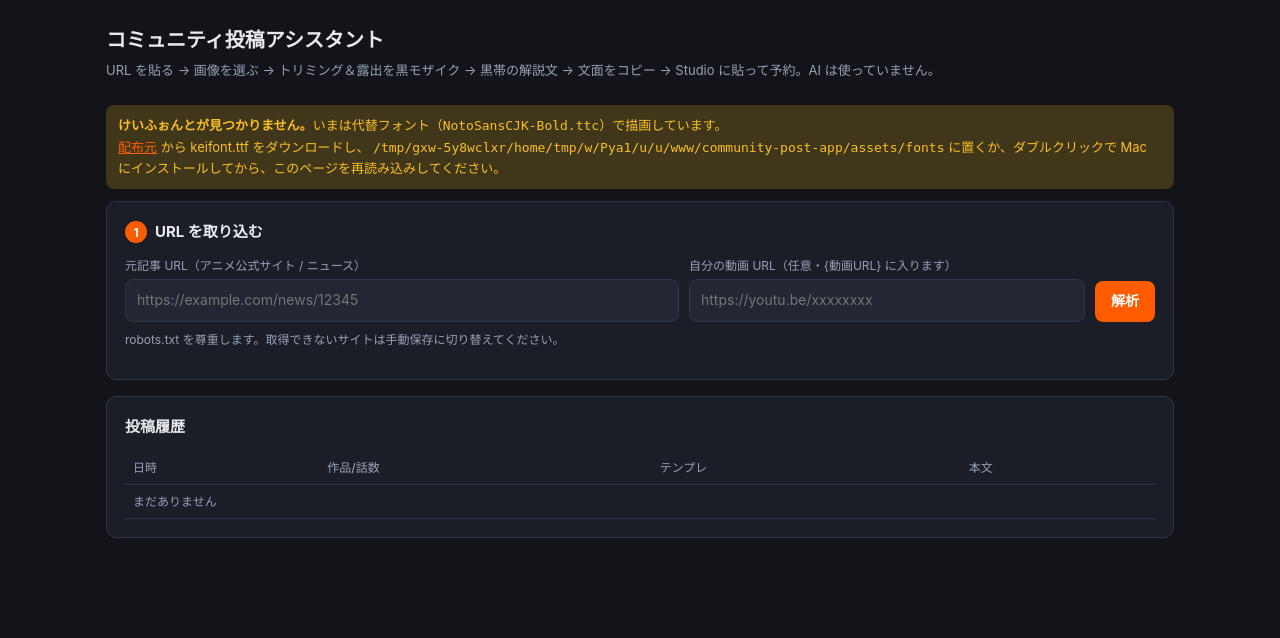
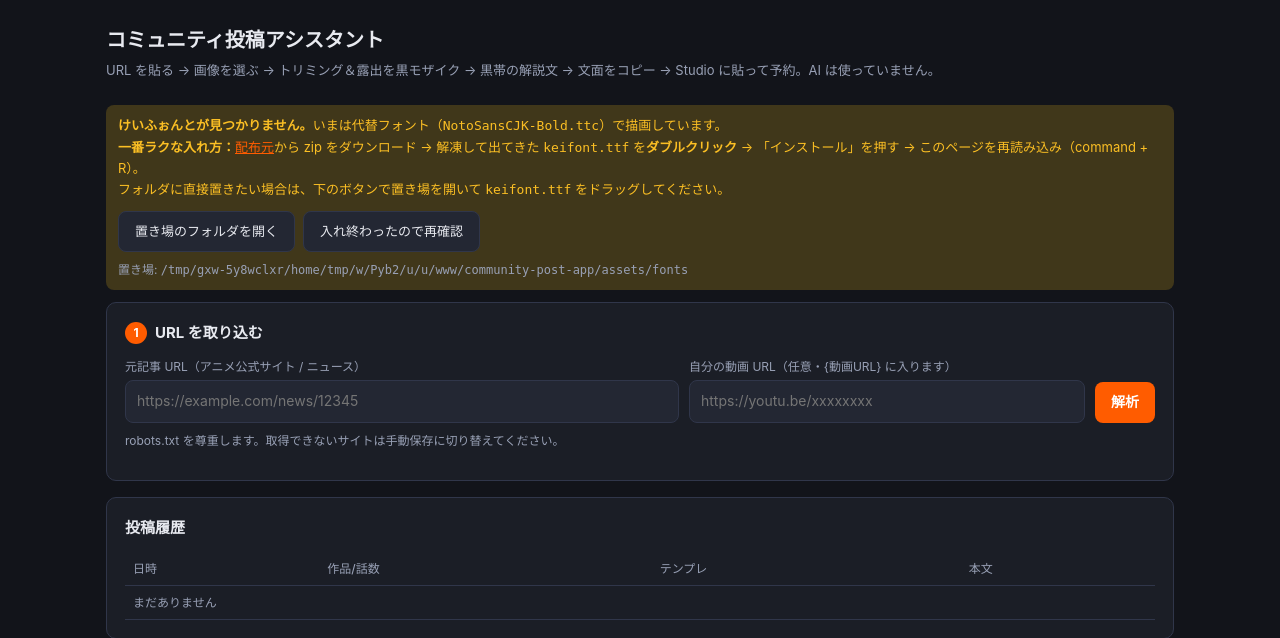
Before and after one commit to takuyam920408-ship-it/-, a FastAPI app: page / in a window 1280 px wide. Shown: the top 638 px of the page. Run offline with FastAPI, Linux system fonts and the light colour scheme; data that the repository does not hold is empty.

Commit message:
フォントの置き場を画面のボタンから開けるようにする
けいふぉんとが未導入のときの警告が、パスを文字で出すだけでフォルダに
たどり着きにくかった。ローカル専用ツールなので OS のファイラを直接呼ぶ
/api/reveal-fonts を追加し、警告内の「置き場のフォルダを開く」ボタンから
Finder（Mac）/ エクスプローラー（Windows）で開けるようにした。開ける場所は
assets/fonts に固定で、任意のパスは受け取らない。ファイラが無い環境では
パスを添えたエラーを返す。

あわせて警告の文面を、ダブルクリックでインストールする手順を主、フォルダ
にドラッグする手順を従として書き直し、「入れ終わったので再確認」ボタンも
追加した。

Co-Authored-By: Claude Opus 5 <noreply@anthropic.com>
Claude-Session: https://claude.ai/code/session_01VpXShQt6q7wnBrZhQsN1Sg

```diff
--- a/community-post-app/app/main.py
+++ b/community-post-app/app/main.py
@@ -310,6 +310,36 @@ def reload_config() -> dict[str, Any]:
     return {"works": len(dic.get("works", [])), "templates": len(tpl)}
 
 
+@app.post("/api/reveal-fonts")
+def reveal_fonts() -> dict[str, Any]:
+    """フォントの置き場を Finder（Mac）/ エクスプローラー（Windows）で開く。
+
+    ローカル専用ツールなので OS のファイラを直接呼ぶ。開ける場所は
+    assets/fonts に固定していて、任意のパスは受け取らない。
+    """
+    import subprocess
+    import sys
+
+    target = config.FONTS_DIR
+    target.mkdir(parents=True, exist_ok=True)
+
+    if sys.platform == "darwin":
+        cmd = ["open", str(target)]
+    elif sys.platform.startswith("win"):
+        cmd = ["explorer", str(target)]
+    else:
+        cmd = ["xdg-open", str(target)]
+
+    try:
+        subprocess.Popen(cmd, stdout=subprocess.DEVNULL, stderr=subprocess.DEVNULL)
+    except OSError as exc:
+        raise HTTPException(
+            status_code=500,
+            detail=f"フォルダを開けませんでした。手動で開いてください: {target}（{exc}）",
+        ) from exc
+    return {"opened": str(target)}
+
+
 @app.get("/api/presets")
 def presets() -> dict[str, Any]:
     return {
--- a/community-post-app/web/templates/index.html
+++ b/community-post-app/web/templates/index.html
@@ -224,9 +224,20 @@ async function refreshSlots() {
   } else if (!font.is_keifont) {
     $('#msg').innerHTML = `<div class="msg warn">
       <b>けいふぉんとが見つかりません。</b>いまは代替フォント（<code>${font.path.split('/').pop()}</code>）で描画しています。<br>
-      <a href="${font.download_url}" target="_blank" rel="noopener">配布元</a> から keifont.ttf をダウンロードし、
-      <code>${font.fonts_dir}</code> に置くか、ダブルクリックで Mac にインストールしてから、このページを再読み込みしてください。
+      <b>一番ラクな入れ方：</b><a href="${font.download_url}" target="_blank" rel="noopener">配布元</a>から zip をダウンロード →
+      解凍して出てきた <code>keifont.ttf</code> を<b>ダブルクリック</b> → 「インストール」を押す → このページを再読み込み（command + R）。<br>
+      フォルダに直接置きたい場合は、下のボタンで置き場を開いて <code>keifont.ttf</code> をドラッグしてください。
+      <div style="margin-top:10px;display:flex;gap:8px;flex-wrap:wrap">
+        <button class="ghost" id="revealFonts">置き場のフォルダを開く</button>
+        <button class="ghost" id="recheckFont">入れ終わったので再確認</button>
+      </div>
+      <div class="hint" style="margin-top:8px">置き場: <code>${font.fonts_dir}</code></div>
     </div>`;
+    $('#revealFonts').addEventListener('click', async () => {
+      try { await api('/api/reveal-fonts', { method:'POST' }); }
+      catch (e) { flash(e.message, 'err'); }
+    });
+    $('#recheckFont').addEventListener('click', () => location.reload());
   }
 })();
 
```
